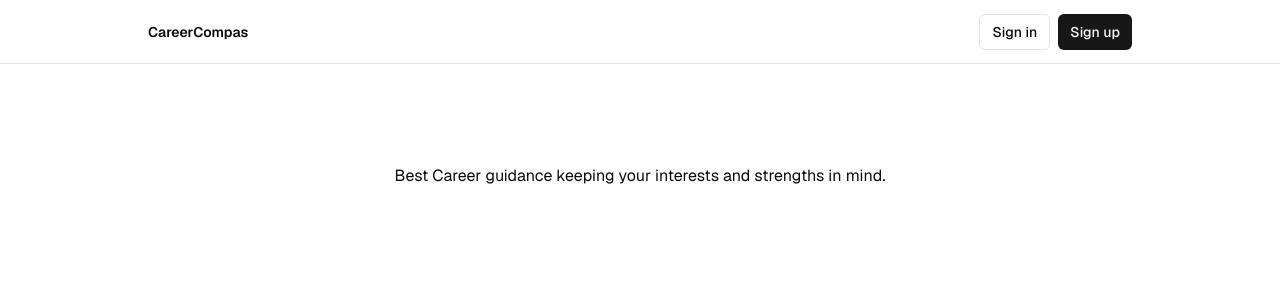
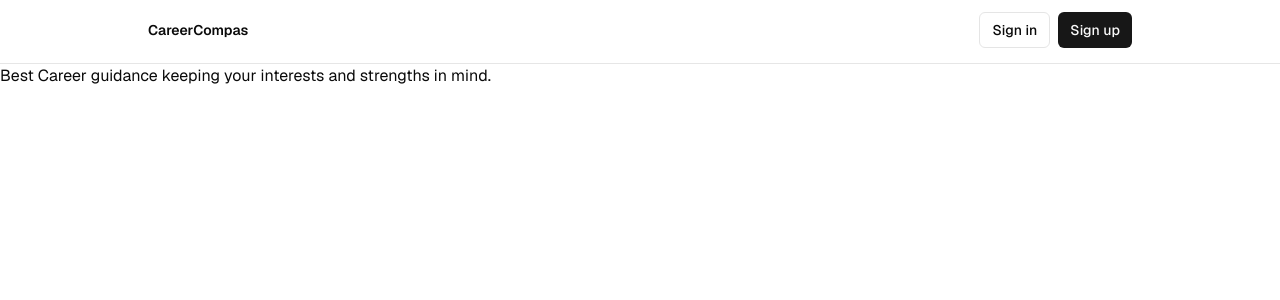
Before and after one commit to RohanSangle/CareerCompas, a Next.js app: page / in a window 1280 px wide. Shown: the top 300 px of the page. Built offline with nearby package versions, Linux system fonts and the light colour scheme; no server answers.

Commit message:
style: set default light mode

```diff
--- a/app/layout.tsx
+++ b/app/layout.tsx
@@ -30,10 +30,10 @@
         <ThemeProvider
           attribute="class"
           defaultTheme="system"
-          enableSystem
+          enableSystem = {false}
           disableTransitionOnChange
         >
-          <main className="min-h-screen flex flex-col items-center">
+          {/* <main className="min-h-screen flex flex-col items-center">
             <div className="flex-1 w-full flex flex-col gap-20 items-center">
               <nav className="w-full flex justify-center border-b border-b-foreground/10 h-16">
                 <div className="w-full max-w-5xl flex justify-between items-center p-3 px-5 text-sm">
@@ -47,7 +47,25 @@
                 {children}
               </div>
             </div>
-          </main>
+          </main> */}
+          <div className="min-h-screen flex flex-col">
+            {/* Navbar - Fixed at top */}
+            <nav className="w-full border-b border-b-foreground/10 h-16">
+              <div className="w-full max-w-5xl mx-auto flex justify-between items-center p-3 px-5 text-sm">
+                <div className="flex gap-5 items-center font-semibold">
+                  <Link href={"/"}>CareerCompas</Link>
+                </div>
+                <HeaderAuth />
+              </div>
+            </nav>
+
+            {/* Main content - Independent of navbar */}
+            <main className="flex-1 w-full">
+              <div className="">
+                {children}
+              </div>
+            </main>
+          </div>
         </ThemeProvider>
       </body>
     </html>
```
